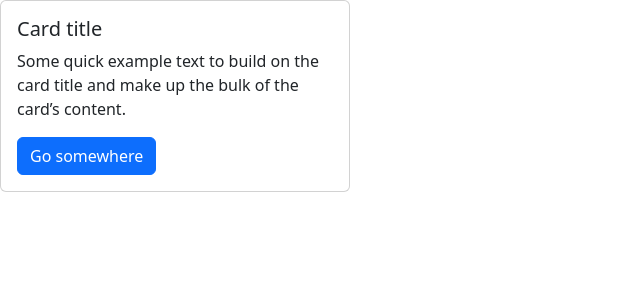
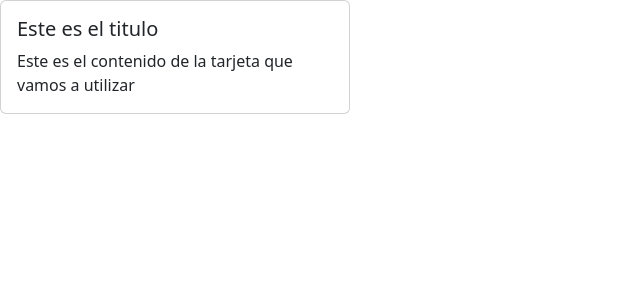
Before and after one commit to luissalinas54/react_junior, a React (Vite) app: page / in a window 1280 px wide. Shown: the top 300 px of the page, without its empty margins (0-640 px from the left). Built offline with nearby package versions, Linux system fonts and the light colour scheme.

Commit message:
Agregamos un compnente dentro del componente Children

```diff
--- a/src/App.tsx
+++ b/src/App.tsx
@@ -1,7 +1,9 @@
-import Card from "./components/Card"
+import Card, {CardBody} from "./components/Card"
 
 function App() {
- return <Card />;
+ return <Card>
+    <CardBody title="Este es el titulo" text="Este es el contenido de la tarjeta que vamos a utilizar" />
+ </Card>;
 }
 
 export default App;
--- a/src/components/Card.tsx
+++ b/src/components/Card.tsx
@@ -1,27 +1,49 @@
-function Card(){
+//con interfaces declaramos el tipo de dato que se espera recibir en las props del componente,
+// esto nos ayuda a evitar errores y a tener un código más legible y mantenible.
+
+import type { ReactNode } from "react";
+
+// En este caso, la interfaz Props define que el componente Card espera recibir una prop llamada body de tipo string.
+interface Props {
+  children: ReactNode;
+}
+
+function Card(props: Props){
+
+  const {children} = props;
   return (
     <div
+    //definimos el estilo del componente utilizando la propiedad style,
+    // que recibe un objeto con las propiedades CSS que queremos aplicar al componente.
+    // En este caso, estamos definiendo un ancho de 350px para la tarjeta.
       className="card"
       style={{
         width : "350px"
       }}
     >
-      <div className="card-body"> <CardBody /> </div>
+      <div className="card-body"> {children} </div>
     </div>
   );
 }
 
-function CardBody(){
+interface CardBodyProps {
+  //el sinbolo de pregunta (?) indica que la prop es opcional,
+  // es decir, que el componente puede recibirla o no.
+  title: string;
+  text?: string;
+}
+
+export function CardBody(props: CardBodyProps){
+    // En este caso, la interfaz CardBodyProps define que el componente CardBody
+    // espera recibir dos props: title y text, ambas de tipo string.
+    const {title, text} = props;
   return (
     <>
-      <h5 className="card-title">Card title</h5>
+      <h5 className="card-title">{title}</h5>
       <p className="card-text">
-        Some quick example text to build on the card title and make up the
-        bulk of the card’s content.
+        {text}
       </p>
-      <a href="#" className="btn btn-primary">
-        Go somewhere
-      </a>
+
     </>
   );
 }
```
